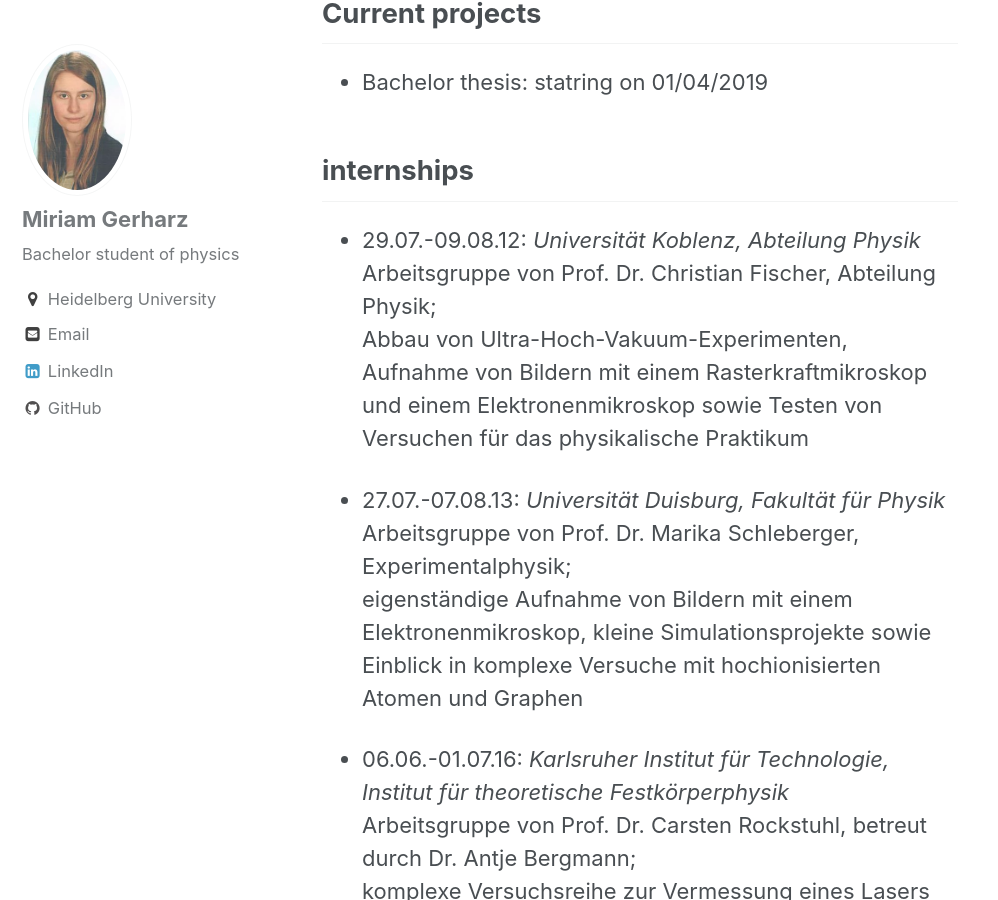
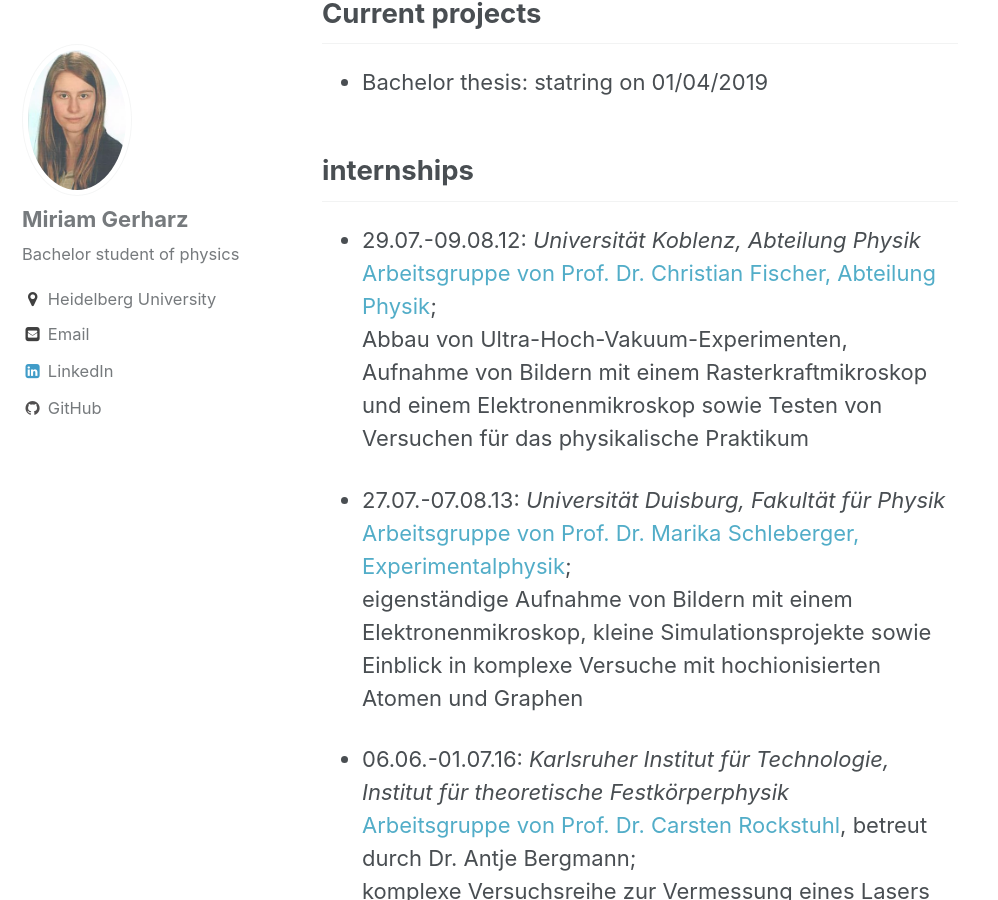
Before and after one commit to MiriamG97/Miriam-Gerharz.github.io, a Jekyll site: the page built from _pages/projects.md, in a window 1280 px wide and 900 px high, scrolled down 254 px. Shown: the whole window, without its empty margins (0-998 px from the left). Built offline with Jekyll 4.4.1, drawn with Linux system fonts in a browser that asks for light colours; part of the change alters nothing that is shown.

```diff
--- a/_pages/projects.md
+++ b/_pages/projects.md
@@ -9,15 +9,15 @@ permalink: /projects/
 
 ## internships
 *  29.07.-09.08.12: <i>Universität Koblenz, Abteilung Physik </i> <br>
-    Arbeitsgruppe von Prof. Dr. Christian Fischer, Abteilung Physik; <br>
+    [Arbeitsgruppe von Prof. Dr. Christian Fischer, Abteilung Physik](https://www.uni-koblenz-landau.de/de/koblenz/fb3/ifin/physik/ueberuns/arbeitsgruppen/agfischer); <br>
     Abbau von Ultra-Hoch-Vakuum-Experimenten, Aufnahme von Bildern mit einem Rasterkraftmikroskop und einem Elektronenmikroskop sowie Testen von Versuchen für das
     physikalische Praktikum
 
 * 27.07.-07.08.13: <i>Universität Duisburg, Fakultät für Physik </i> <br>
-    Arbeitsgruppe von Prof. Dr. Marika Schleberger, Experimentalphysik; <br>
+    [Arbeitsgruppe von Prof. Dr. Marika Schleberger, Experimentalphysik](https://www.uni-due.de/physik/schleberger/nutegram_team_schlehberger); <br>
     eigenständige Aufnahme von Bildern mit einem Elektronenmikroskop, kleine Simulationsprojekte sowie Einblick in komplexe Versuche mit hochionisierten Atomen und Graphen
 
 * 06.06.-01.07.16: <i> Karlsruher Institut für Technologie, Institut für theoretische Festkörperphysik </i> <br>
-    Arbeitsgruppe von Prof. Dr. Carsten Rockstuhl, betreut durch Dr. Antje Bergmann; <br>
+    [Arbeitsgruppe von Prof. Dr. Carsten Rockstuhl](https://www.tfp.kit.edu/rockstuhl.php), betreut durch Dr. Antje Bergmann; <br>
 komplexe Versuchsreihe zur Vermessung eines Lasers (Ergebnisse flossen in ein Paper ein) sowie Justage eines Michelson-Interferometers mit integriertem Fabry-Pérot-
 Interferometer
```
